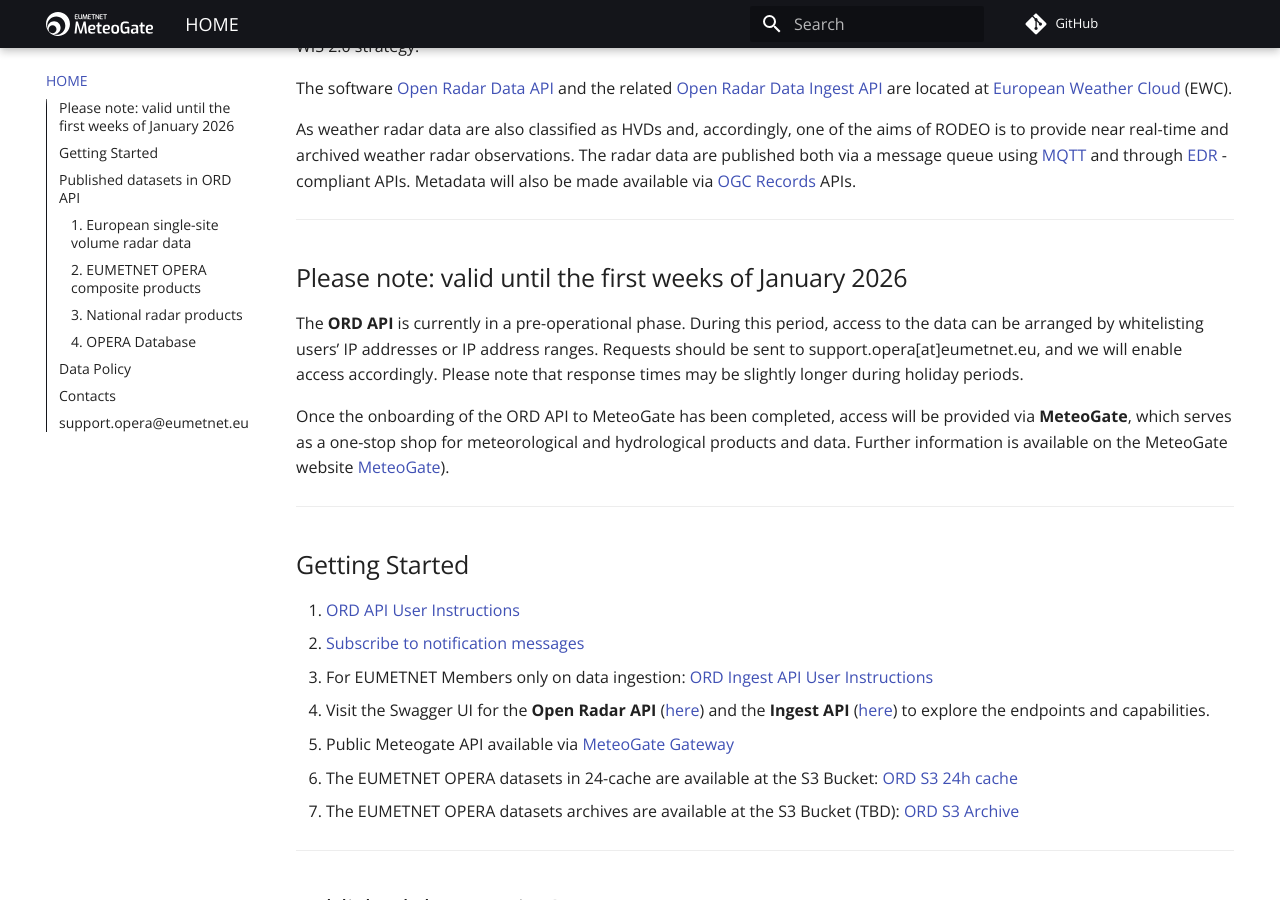
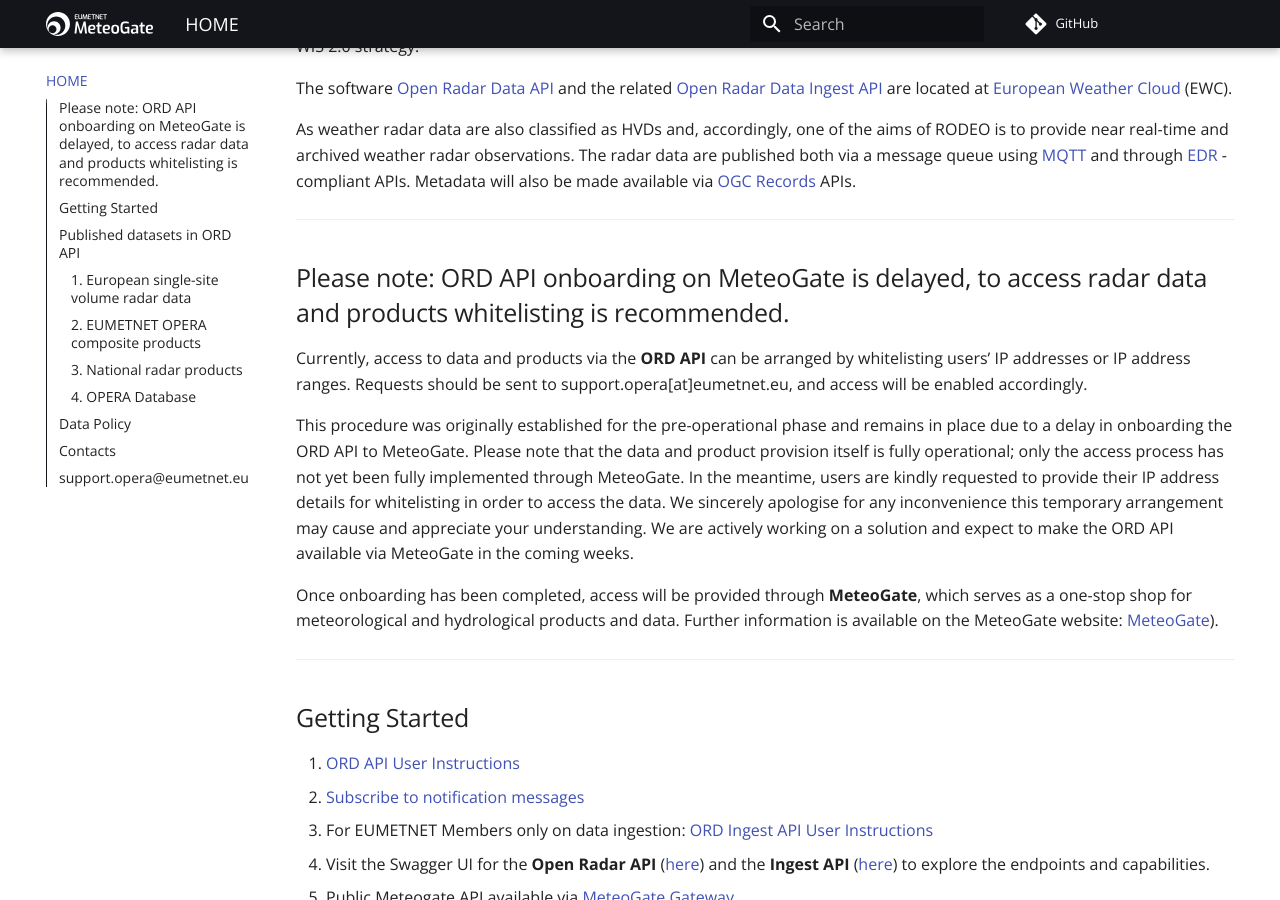
Before and after one commit to EUMETNET/openradardata-documentation, an MkDocs documentation site: the page built from docs/1-ORD-API-overview.md, in a window 1280 px wide and 900 px high, scrolled down 363 px. Built offline with MkDocs 1.6.1 and Material for MkDocs 9.7.7, drawn with Linux system fonts in a browser that asks for light colours; comment, search, counter and statistics services are not loaded.

Commit message:
Update 1-ORD-API-overview.md

```diff
--- a/docs/1-ORD-API-overview.md
+++ b/docs/1-ORD-API-overview.md
@@ -9,11 +9,13 @@
 As weather radar data are also classified as HVDs and, accordingly, one of the aims of RODEO is to provide near real-time and archived weather radar observations. The radar data are published both via a message queue using [MQTT](https://mqtt.org/) and through [EDR](https://ogcapi.ogc.org/edr/) - compliant APIs. Metadata will also be made available via [OGC Records](https://ogcapi.ogc.org/records/) APIs.
 
 ---
-## Please note: valid until the first weeks of January 2026
+## Please note: ORD API onboarding on MeteoGate is delayed, to access radar data and products whitelisting is recommended.
 
-The **ORD API** is currently in a pre-operational phase. During this period, access to the data can be arranged by whitelisting users’ IP addresses or IP address ranges. Requests should be sent to support.opera[at]eumetnet.eu, and we will enable access accordingly. Please note that response times may be slightly longer during holiday periods.
+Currently, access to data and products via the **ORD API** can be arranged by whitelisting users’ IP addresses or IP address ranges. Requests should be sent to support.opera[at]eumetnet.eu, and access will be enabled accordingly.
 
-Once the onboarding of the ORD API to MeteoGate has been completed, access will be provided via **MeteoGate**, which serves as a one-stop shop for meteorological and hydrological products and data. Further information is available on the MeteoGate website [MeteoGate](https://meteogate.eu/)).
+This procedure was originally established for the pre-operational phase and remains in place due to a delay in onboarding the ORD API to MeteoGate. Please note that the data and product provision itself is fully operational; only the access process has not yet been fully implemented through MeteoGate. In the meantime, users are kindly requested to provide their IP address details for whitelisting in order to access the data. We sincerely apologise for any inconvenience this temporary arrangement may cause and appreciate your understanding. We are actively working on a solution and expect to make the ORD API available via MeteoGate in the coming weeks.
+
+Once onboarding has been completed, access will be provided through **MeteoGate**, which serves as a one-stop shop for meteorological and hydrological products and data. Further information is available on the MeteoGate website:  [MeteoGate](https://meteogate.eu/)).
 
 ---
 ## Getting Started
```
